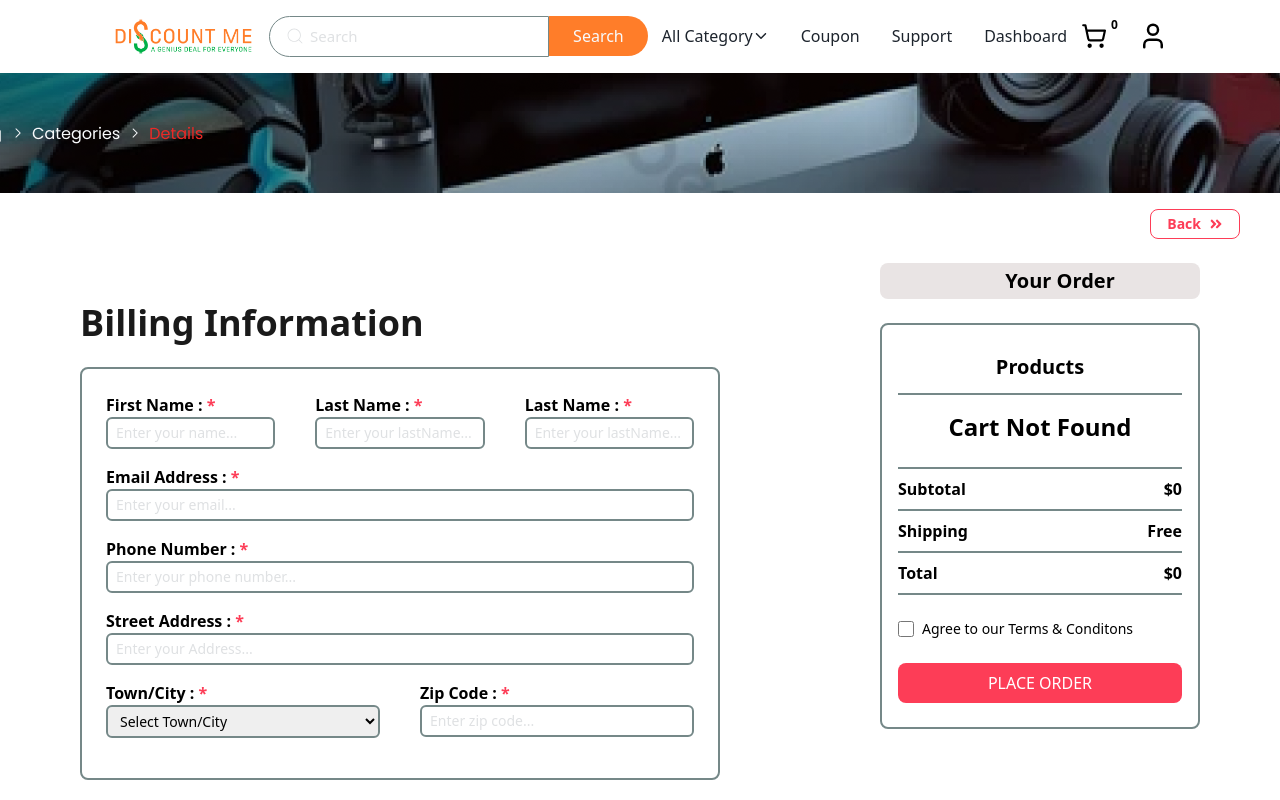
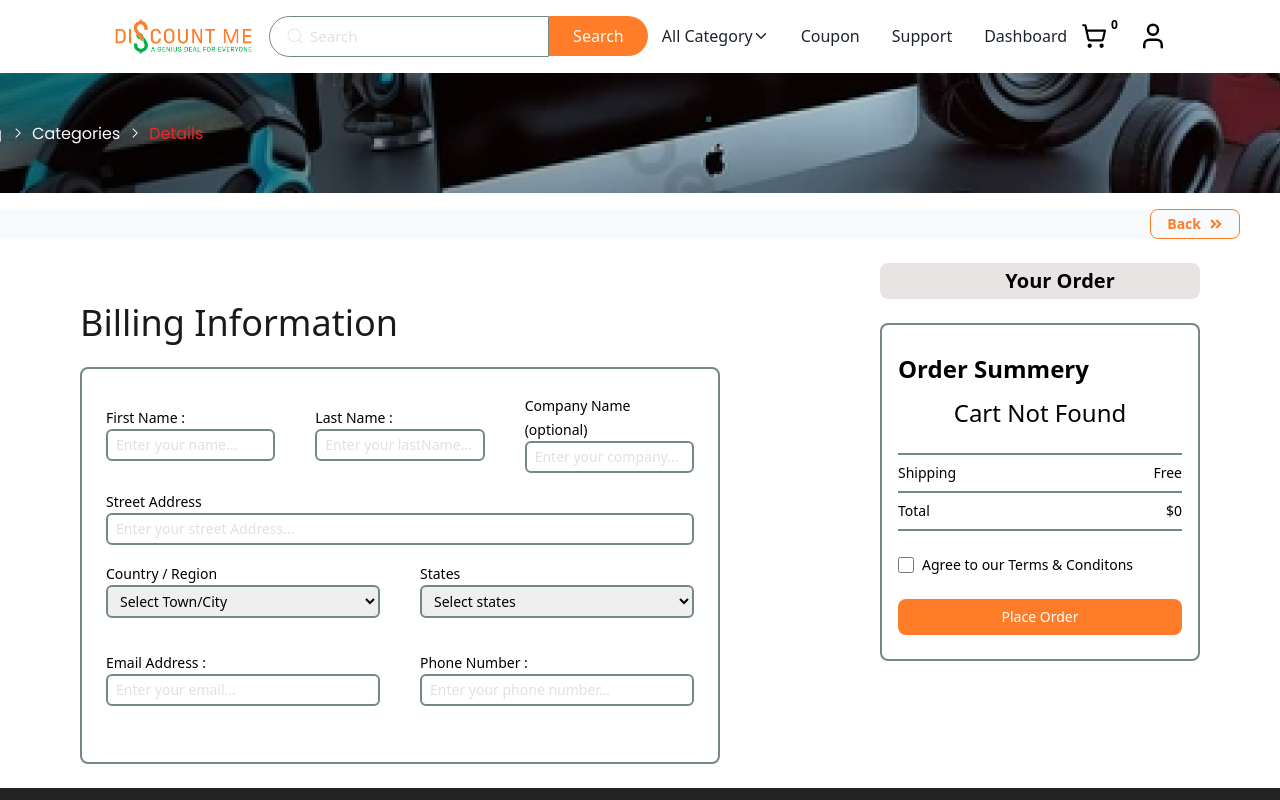
Before and after one commit to Kongkon45/discount-me-client-side, a Next.js app: page /cart/checkout in a window 1280 px wide. Shown: the top 800 px of the page. Built offline with nearby package versions, Linux system fonts and the light colour scheme.

Commit message:
checkout page some correction

```diff
--- a/src/components/ExploreRestaurants/ItemCategory/ItemCategory.tsx
+++ b/src/components/ExploreRestaurants/ItemCategory/ItemCategory.tsx
@@ -5,7 +5,7 @@ import Image from 'next/image';
 const ItemCategory = () => {
     return (
         <div>
-            <div className='grid grid-cols-2 md:grid-cols-4 lg:grid-cols-6 xl:grid-cols-8  5xl:grid-cols-12 gap-5'>
+            <div className='grid grid-cols-2 md:grid-cols-4 lg:grid-cols-6 xl:grid-cols-6  5xl:grid-cols-12 gap-5'>
                 {
                     itemsCategoryData?.map((data)=>{
                         return <div key={data?.id} className='items_category_cart_bg py-2'>
--- a/src/components/carts/checkout/index.tsx
+++ b/src/components/carts/checkout/index.tsx
@@ -8,9 +8,12 @@ import { useSelector } from "react-redux";
 interface IFormInput {
   firstName: string;
   lastName: string;
+  companyName: string;
+  streetAddress: string;
   email: string;
   phoneNumber: string;
-  city: string;
+  country: string;
+  states: string;
   address: string;
   zipCode: number;
   checkbox: boolean;
@@ -98,7 +101,6 @@ const CheckoutPage = () => {
     register,
     handleSubmit,
     reset,
-    formState: { errors },
   } = useForm<IFormInput>();
   const onSubmit: SubmitHandler<IFormInput> = (data) => {
     data.subTotal = totalPrice;
@@ -121,8 +123,8 @@ const CheckoutPage = () => {
   };
   return (
     <div>
-      <div className="flex justify-end mr-10 mt-4">
-        <button className="flex justify-center items-center gap-2 text-sm font-semibold hover:bg-[#fd3d57] hover:text-white border border-[#fd3d57] rounded-lg text-[#fd3d57] py-1 px-4 transition-all ease-in-out duration-700">
+      <div className="flex justify-end mr-10 mt-4 bg-gray-100">
+        <button className="flex justify-center items-center gap-2 text-sm font-semibold hover:bg-primary hover:text-white border border-primary rounded-lg text-primary py-1 px-4 transition-all ease-in-out duration-700">
           <Link href={`/cart`}>Back</Link>
           <FaAngleDoubleRight />
         </button>
@@ -130,130 +132,70 @@ const CheckoutPage = () => {
       <form onSubmit={handleSubmit(onSubmit)}>
         <div className="lg:flex w-full mt-6 lg:px-0 px-10">
           <div className="lg:w-2/4 w-full mx-auto">
-            <h2 className="text-4xl font-bold text-dark-600 pt-10">
+            <h2 className="text-4xl font-normal text-dark-600 pt-10">
             Billing Information
             </h2>
             <div className="border-2 rounded-lg p-6 my-6">
               <div className="flex gap-10 items-center">
                 <div className="w-1/3">
-                  <label className="text-md font-bold" htmlFor="firstName">
+                  <label className="text-sm font-normal" htmlFor="firstName">
                     First Name :{" "}
-                    <span className="text-md text-[#fd3d57]">*</span>
                   </label>{" "}
                   <br />
                   <input
-                    className="w-full border-2 hover:border-[#fd3d57] rounded-md py-1 px-2 text-sm"
+                    className="w-full border-2 hover:border-primary rounded-md py-1 px-2 text-sm"
                     placeholder="Enter your name..."
                     type="text"
-                    {...register("firstName", { required: true })}
+                    {...register("firstName")}
                   />
-                  {errors.firstName && (
-                    <span className="text-[#fd3d57] text-sm">
-                      This field is required
-                    </span>
-                  )}
                 </div>
                 <div className="w-1/3">
-                  <label className="text-md font-bold" htmlFor="lastName">
+                  <label className="text-sm font-normal" htmlFor="lastName">
                     Last Name :{" "}
-                    <span className="text-md text-[#fd3d57]">*</span>
                   </label>{" "}
                   <br />
                   <input
-                    className="w-full text-sm border-2 hover:border-[#fd3d57] rounded-md py-1 px-2 "
+                    className="w-full text-sm border-2 hover:border-primary rounded-md py-1 px-2 "
                     placeholder="Enter your lastName..."
                     type="text"
-                    {...register("lastName", { required: true })}
+                    {...register("lastName")}
                   />
-                  {errors.lastName && (
-                    <span className="text-[#fd3d57] text-sm">
-                      This field is required
-                    </span>
-                  )}
                 </div>
                 <div className="w-1/3">
-                  <label className="text-md font-bold" htmlFor="lastName">
-                    Last Name :{" "}
-                    <span className="text-md text-[#fd3d57]">*</span>
+                  <label className="text-sm font-normal" htmlFor="companyName">
+                  Company Name (optional)
                   </label>{" "}
                   <br />
                   <input
-                    className="w-full text-sm border-2 hover:border-[#fd3d57] rounded-md py-1 px-2 "
-                    placeholder="Enter your lastName..."
+                    className="w-full text-sm border-2 hover:border-primary rounded-md py-1 px-2 "
+                    placeholder="Enter your company..."
                     type="text"
-                    {...register("lastName", { required: true })}
+                    {...register("companyName")}
                   />
-                  {errors.lastName && (
-                    <span className="text-[#fd3d57] text-sm">
-                      This field is required
-                    </span>
-                  )}
                 </div>
               </div>
               <div className="my-4">
-                <label className="text-md font-bold" htmlFor="email">
-                  Email Address :{" "}
-                  <span className="text-md text-[#fd3d57]">*</span>
+                <label className="text-sm font-normal" htmlFor="streetAddress">
+                Street Address
                 </label>{" "}
                 <br />
                 <input
-                  className="w-full text-sm border-2 hover:border-[#fd3d57] rounded-md py-1 px-2 "
-                  placeholder="Enter your email..."
+                  className="w-full text-sm border-2 hover:border-primary rounded-md py-1 px-2 "
+                  placeholder="Enter your street Address..."
                   type="email"
-                  {...register("email", { required: true })}
+                  {...register("streetAddress")}
                 />
-                {errors.email && (
-                  <span className="text-[#fd3d57] text-sm">
-                    This field is required
-                  </span>
-                )}
               </div>
-              <div className="my-4">
-                <label className="text-md font-bold" htmlFor="phoneNumber">
-                  Phone Number :{" "}
-                  <span className="text-md text-[#fd3d57]">*</span>
-                </label>{" "}
-                <br />
-                <input
-                  className="w-full text-sm border-2 hover:border-[#fd3d57] rounded-md py-1 px-2 "
-                  placeholder="Enter your phone number..."
-                  type="string"
-                  {...register("phoneNumber", { required: true })}
-                />
-                {errors.phoneNumber && (
-                  <span className="text-[#fd3d57] text-sm">
-                    This field is required
-                  </span>
-                )}
-              </div>
-              <div className="my-4">
-                <label className="text-md font-bold" htmlFor="address">
-                  Street Address :{" "}
-                  <span className="text-md text-[#fd3d57]">*</span>
-                </label>{" "}
-                <br />
-                <input
-                  className="w-full text-sm border-2 hover:border-[#fd3d57] rounded-md py-1 px-2 "
-                  placeholder="Enter your Address..."
-                  type="text"
-                  {...register("address", { required: true })}
-                />
-                {errors.address && (
-                  <span className="text-[#fd3d57] text-sm">
-                    This field is required
-                  </span>
-                )}
-              </div>
+
               <div className="flex gap-10 my-4">
                 <div className="w-1/2">
-                  <label className="text-md font-bold" htmlFor="town/city">
-                    Town/City :{" "}
-                    <span className="text-md text-[#fd3d57]">*</span>
+                  <label className="text-sm font-normal" htmlFor="country">
+                  Country / Region
                   </label>{" "}
                   <br />
                   <select
-                    className="w-full text-sm border-2 hover:border-[#fd3d57] rounded-md py-1 px-2"
-                    {...register("city", { required: true })}
+                    className="w-full text-sm border-2 hover:border-primary rounded-md py-1 px-2"
+                    {...register("country")}
                   >
                     <option value="">Select Town/City</option>
                     {districts.map((district, index) => (
@@ -262,45 +204,65 @@ const CheckoutPage = () => {
                       </option>
                     ))}
                   </select>
-                  {errors.city && (
-                    <span className="text-[#fd3d57] text-sm">
-                      This field is required
-                    </span>
-                  )}
                 </div>
                 <div className="w-1/2">
-                  <label className="text-md font-bold" htmlFor="zipCode">
-                    Zip Code : <span className="text-md text-[#fd3d57]">*</span>
+                  <label className="text-sm font-normal" htmlFor="states">
+                  States
                   </label>{" "}
                   <br />
-                  <input
-                    className="w-full text-sm border-2 hover:border-[#fd3d57] rounded-md py-1 px-2 "
-                    placeholder="Enter zip code..."
-                    type="text"
-                    {...register("zipCode", { required: true })}
-                  />
-                  {errors.zipCode && (
-                    <span className="text-[#fd3d57] text-sm">
-                      This field is required
-                    </span>
-                  )}
+                  <select
+                    className="w-full text-sm border-2 hover:border-primary rounded-md py-1 px-2"
+                    {...register("states")}
+                  >
+                    <option value="">Select states</option>
+                    {districts.map((district, index) => (
+                      <option key={index} value={district}>
+                        {district}
+                      </option>
+                    ))}
+                  </select>
                 </div>
+              </div>
+              <div className="flex gap-10 my-4">
+              <div className="w-1/2 my-4">
+                <label className="text-sm font-normal" htmlFor="email">
+                  Email Address :{" "}
+                </label>{" "}
+                <br />
+                <input
+                  className="w-full text-sm border-2 hover:border-primary rounded-md py-1 px-2 "
+                  placeholder="Enter your email..."
+                  type="email"
+                  {...register("email")}
+                />
+              </div>
+              <div className="w-1/2 my-4">
+                <label className="text-sm font-normal" htmlFor="phoneNumber">
+                  Phone Number :{" "}
+                </label>{" "}
+                <br />
+                <input
+                  className="w-full text-sm border-2 hover:border-primary rounded-md py-1 px-2 "
+                  placeholder="Enter your phone number..."
+                  type="string"
+                  {...register("phoneNumber")}
+                />
+              </div>
               </div>
             </div>
           </div>
 
           <div className="lg:w-1/4 w-full mx-auto">
-            <h2 className="w-full lg:text-xl text-md rounded-lg font-semibold text-center bg-[#e9e4e4] text-black pl-10 py-1 ">
+            <h2 className="w-full lg:text-xl text-sm rounded-lg font-semibold text-center bg-[#e9e4e4] text-black pl-10 py-1 ">
               Your Order
             </h2>
             <div className="mt-6 border-2 rounded-lg p-4">
-              <h2 className="text-center lg:text-xl text-md font-bold my-3">
-                Products
+              <h2 className="text-left lg:text-2xl text-base font-bold my-3">
+              Order Summery
               </h2>
-              <hr className="border mb-4" />
               <ul>
                 {productItem?.length === 0 ? (
-                  <li className="lg:text-2xl text-xl font-bold text-center">
+                  <li className="lg:text-2xl text-xl font-normal text-center">
                     Cart Not Found
                   </li>
                 ) : (
@@ -315,16 +277,16 @@ const CheckoutPage = () => {
                           src={`${product?.img}`}
                           alt={`${product?.title}`}
                         />
-                        <h5 className="lg:text-md text-sm font-semibold">
+                        <h5 className="lg:text-sm text-sm font-semibold">
                           {product?.title}
                         </h5>
-                        <p className="lg:text-md text-sm font-semibold">
+                        <p className="lg:text-sm text-sm font-semibold">
                           {product?.price}
                         </p>
-                        <p className="lg:text-md text-sm font-semibold">
+                        <p className="lg:text-sm text-sm font-semibold">
                           X{product?.quantity}
                         </p>
-                        <p className="lg:text-md text-sm font-bold">
+                        <p className="lg:text-sm text-sm font-normal">
                           {product?.quantity * product?.price}
                         </p>
                       </li>
@@ -334,15 +296,15 @@ const CheckoutPage = () => {
               </ul>
               <div className="mt-6 mb-2">
                 <hr className="border my-2" />
-                <h5 className="text-md font-bold flex justify-between items-center">
+                {/* <h5 className="text-sm font-normal flex justify-between items-center">
                   Subtotal <span>${totalPrice}</span>
                 </h5>
-                <hr className="border my-2" />
-                <h5 className="text-md font-bold flex justify-between items-center">
+                <hr className="border my-2" /> */}
+                <h5 className="text-sm font-normal flex justify-between items-center">
                   Shipping <span>Free</span>
                 </h5>
                 <hr className="border my-2" />
-                <h5 className="text-md font-bold flex justify-between items-center">
+                <h5 className="text-sm font-normal flex justify-between items-center">
                   Total <span>${totalPrice}</span>
                 </h5>
                 <hr className="border my-2" />
@@ -350,22 +312,17 @@ const CheckoutPage = () => {
                   <input
                     className="lg:w-4 w-3 lg:h-4 h-3"
                     type="checkbox"
-                    {...register("checkbox", { required: true })}
+                    {...register("checkbox")}
                   />
-                  <label className="lg:text-md text-sm " htmlFor="checkbox">
+                  <label className="lg:text-sm text-sm " htmlFor="checkbox">
                     Agree to our Terms & Conditons
                   </label>
                 </div>
-                {errors.checkbox && (
-                  <span className="text-[#fd3d57] text-sm">
-                    This field is required
-                  </span>
-                )}
                 <button
-                  className="w-full text-md mt-6 bg-[#fd3d57] text-white py-2 px-4 rounded-lg hover:border-2 hover:bg-white hover:text-[#fd3d57] hover:border-[#fd3d57] transition-all duration-200 ease-in-out "
+                  className="w-full text-sm mt-6 bg-primary text-white py-2 px-4 rounded-lg hover:border-2 hover:bg-white hover:text-primary hover:border-primary transition-all duration-200 ease-in-out "
                   type="submit"
                 >
-                  PLACE ORDER
+                  Place Order
                 </button>
               </div>
             </div>
--- a/src/components/carts/index.tsx
+++ b/src/components/carts/index.tsx
@@ -48,10 +48,12 @@ const CartsPage = () => {
             <div className='lg:w-4/12 w-full border-2 rounded-lg shadow-lg p-4 my-3'>
                 <h3 className='text-xl font-bold my-4 text-left'>Cart Total</h3>
                 <h5 className='text-base font-bold flex justify-between items-center'>Subtotal: <span>${totalPrice}</span></h5>
+                <hr className='border my-2' />
                 <h5 className='text-base font-bold flex justify-between items-center'>Shipping: <span>Free</span></h5>
                 <hr className='border my-2' />
                 <h5 className='text-base font-bold flex justify-between items-center'>Total <span>${totalPrice}</span></h5>
-                <button className='w-full my-6 bg-primary text-white py-2 px-4 rounded-lg hover:border-2 hover:bg-white hover:text-primary hover:border-primary transition-all duration-200 ease-in-out text-base' type="submit"><Link href='/cart/checkout'>PROCESS TO CHECKOUT</Link></button>
+                <button className='w-full my-6 bg-primary text-white py-2 px-4 rounded-lg hover:border-2 hover:bg-white hover:text-primary hover:border-primary transition-all duration-200 ease-in-out text-base' type="submit"><Link href='/cart/checkout'>
+                Proceed to checkout</Link></button>
             </div>
         </div>
         </div>
--- a/src/components/home/HomeBanner/HomeBanner.jsx
+++ b/src/components/home/HomeBanner/HomeBanner.jsx
@@ -21,7 +21,7 @@ const HomeBanner = () => {
             stroke="#8ABA51"
             strokeWidth="2"
             strokeLinejoin="round"
-            stroke-dasharray="8 8"
+            strokeDasharray="8 8"
           />
         </svg>
       </div>
```
